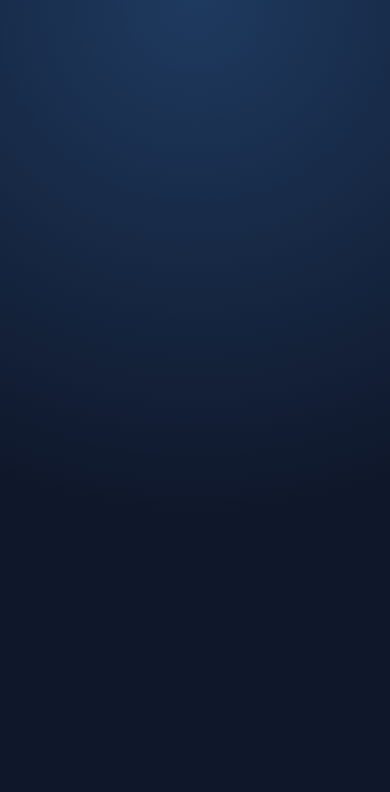
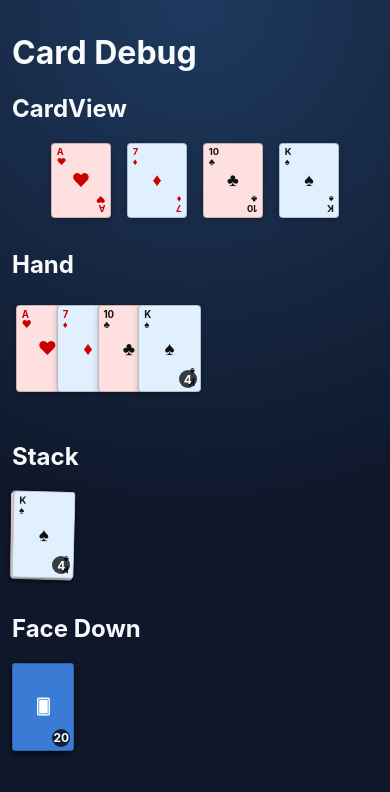
Before and after one commit to Hero472/topo-frontend, a React (Vite) app in the folder game-client/: page /debug in a window 390 px wide. Before the commit this address had no page. Shown: the top 792 px of the page. Built offline with nearby package versions, Linux system fonts and the light colour scheme.

Commit message:
phone working changed css CardPile CardView

```diff
--- a/game-client/src/App.tsx
+++ b/game-client/src/App.tsx
@@ -2,6 +2,7 @@ import { JoinPage } from "./pages/JoinPage";
 import GamePage from "./pages/GamePage";
 import MainMenuPage from "./pages/MainMenuPage";
 import { Route, Routes } from "react-router-dom";
+import DebugPage from "./pages/DebugPage";
 
 export default function App() {
     return (
@@ -9,6 +10,7 @@ export default function App() {
             <Route path="/" element={<MainMenuPage />} />
             <Route path="/join" element={<JoinPage />} />
             <Route path="/game" element={<GamePage />} />
+            <Route path="/debug" element={<DebugPage />} />
         </Routes>
     );
 }
--- a/game-client/src/components/game/CardPile.css
+++ b/game-client/src/components/game/CardPile.css
@@ -1,7 +1,20 @@
 /* Container Wrapper */
 .card-pile-wrapper {
   display: inline-block;
+  max-width: 100%;
   transform: rotate(var(--pile-rotation, 0deg));
+}
+
+.card-pile-scroll-outer {
+  max-width: 100%;
+}
+
+.card-pile-scroll-outer.is-scrollable {
+  overflow-x: auto;
+  overflow-y: visible;
+  -webkit-overflow-scrolling: touch;
+  scrollbar-width: thin;
+  padding: 6px 4px 14px;
 }
 
 .card-pile-container {
@@ -12,30 +25,28 @@
   transition: outline 0.15s ease;
 }
 
-/* Size Configurations */
 .card-pile-container.size-normal {
-  --card-w: 6em;
-  --card-h: 8.4em;
+  --card-w: clamp(56px, 16vw, 92px);
+  --card-h: calc(var(--card-w) * 1.4);
   --badge-size: 1.5em;
   --badge-font: 0.75rem;
 }
 
 .card-pile-container.size-small {
-  --card-w: 4em;
-  --card-h: 5.6em;
+  --card-w: clamp(38px, 11vw, 62px);
+  --card-h: calc(var(--card-w) * 1.4);
   --badge-size: 1.2em;
   --badge-font: 0.65rem;
 }
 
-/* Dragging visual states */
 .card-pile-container.is-drag-over {
   outline: 2px dashed #4a90e2;
 }
 
-/* Dynamically calculate container sizes using the total card count */
 .card-pile-container.layout-hand {
   width: calc(var(--card-w) + (var(--total-cards) - 1) * var(--overlap-em));
   height: var(--card-h);
+  flex: 0 0 auto;
 }
 
 .card-pile-container.layout-stack {
@@ -43,11 +54,9 @@
   height: calc(var(--card-h) + (var(--total-cards) - 1) * var(--offset-px));
 }
 
-/* Fallbacks for when the pile is empty */
 .card-pile-container[data-empty="true"].layout-hand { width: var(--card-w); }
 .card-pile-container[data-empty="true"].layout-stack { height: var(--card-h); }
 
-/* Labels and Badge overlays */
 .card-pile-empty-label {
   position: absolute;
   inset: 0;
@@ -78,7 +87,6 @@
   pointer-events: none;
 }
 
-/* Card Elements Positioning */
 .card-pile-item {
   position: absolute;
   width: var(--card-w);
@@ -108,7 +116,6 @@
   cursor: grabbing;
 }
 
-/* Responsive Media Queries */
 @media (max-width: 600px) {
   .card-pile-container.size-normal { font-size: 0.85em; }
   .card-pile-container.size-small { font-size: 0.75em; }
--- a/game-client/src/components/game/CardPile.tsx
+++ b/game-client/src/components/game/CardPile.tsx
@@ -127,9 +127,8 @@ export default function CardPile({
   const { ref, dragOver } = useDropTarget({ stackId, allowedSourceIds, allowSelfDrop });
 
   const badge = count ?? cards.length;
-  const displayEmptyLabel = emptyLabel || stackId;   // show the stackId when empty
+  const displayEmptyLabel = emptyLabel || stackId;
 
-  // Combine parent-level configurations into a clean CSS custom properties object
   const pileStyles = {
     "--pile-rotation": `${rotation}deg`,
     "--overlap-em": `${overlap}em`,
@@ -180,8 +179,13 @@ export default function CardPile({
     );
   });
 
+  const isScrollableHand = layout === "hand";
+
   return (
     <div className="card-pile-wrapper" style={pileStyles}>
+      <div
+        className={`card-pile-scroll-outer ${isScrollableHand ? "is-scrollable" : ""}`}
+      >
         <div
           ref={ref}
           className={`card-pile-container layout-${layout} ${
@@ -204,5 +208,6 @@ export default function CardPile({
           {renderedCards}
         </div>
       </div>
+    </div>
   );
 }
--- a/game-client/src/components/game/CardView.css
+++ b/game-client/src/components/game/CardView.css
@@ -1,6 +1,6 @@
 .card-view {
-    --card-width: clamp(60px, 10vw, 100px);
-    --card-height: calc(var(--card-width) * 1.4);
+    --card-width: var(--card-w, clamp(60px, 15vw, 100px));
+    --card-height: var(--card-h, calc(var(--card-width) * 1.4));
 
     display: inline-flex;
     align-items: center;
@@ -27,7 +27,7 @@
 
 
 .card-view.small {
-    --card-width: clamp(35px, 7vw, 60px);
+    --card-width: var(--card-w, clamp(35px, 9vw, 60px));
     box-shadow: none;
 }
 
@@ -80,3 +80,14 @@
 .center-suit {
     font-size:2.5em;
 }
+
+@media (max-width: 420px) {
+    .card-view {
+        --card-height: var(--card-h, calc(var(--card-width) * 1.25));
+    }
+
+    .card-view img {
+        object-fit: contain;
+        background: white;
+    }
+}
--- a/game-client/src/index.css
+++ b/game-client/src/index.css
@@ -8,104 +8,69 @@
   --accent-bg: rgba(170, 59, 255, 0.1);
   --accent-border: rgba(170, 59, 255, 0.5);
   --social-bg: rgba(244, 243, 236, 0.5);
+
   --shadow:
-    rgba(0, 0, 0, 0.1) 0 10px 15px -3px, rgba(0, 0, 0, 0.05) 0 4px 6px -2px;
+    rgba(0, 0, 0, 0.1) 0 10px 15px -3px,
+    rgba(0, 0, 0, 0.05) 0 4px 6px -2px;
 
-  --sans: system-ui, 'Segoe UI', Roboto, sans-serif;
-  --heading: system-ui, 'Segoe UI', Roboto, sans-serif;
+  --sans: system-ui, "Segoe UI", Roboto, sans-serif;
+  --heading: system-ui, "Segoe UI", Roboto, sans-serif;
   --mono: ui-monospace, Consolas, monospace;
 
   font: 18px/145% var(--sans);
   letter-spacing: 0.18px;
-  color-scheme: light dark;
   color: var(--text);
   background: var(--bg);
+
   font-synthesis: none;
   text-rendering: optimizeLegibility;
   -webkit-font-smoothing: antialiased;
   -moz-osx-font-smoothing: grayscale;
-
-  @media (max-width: 1024px) {
-    font-size: 16px;
-  }
 }
 
-@media (prefers-color-scheme: dark) {
-  :root {
-    --text: #9ca3af;
-    --text-h: #f3f4f6;
-    --bg: #16171d;
-    --border: #2e303a;
-    --code-bg: #1f2028;
-    --accent: #c084fc;
-    --accent-bg: rgba(192, 132, 252, 0.15);
-    --accent-border: rgba(192, 132, 252, 0.5);
-    --social-bg: rgba(47, 48, 58, 0.5);
-    --shadow:
-      rgba(0, 0, 0, 0.4) 0 10px 15px -3px, rgba(0, 0, 0, 0.25) 0 4px 6px -2px;
-  }
+* {
+  box-sizing: border-box;
+}
 
-  #social .button-icon {
-    filter: invert(1) brightness(2);
-  }
+html,
+body,
+#root {
+  margin: 0;
+  min-width: 0;
+  min-height: 100%;
+}
+
+html,
+body {
+  width: 100%;
+  overflow-x: hidden;
+}
+
+body {
+  min-height: 100svh;
 }
 
 #root {
-  width: 1126px;
-  max-width: 100%;
+  width: min(1126px, 100%);
+  min-height: 100svh;
   margin: 0 auto;
-  text-align: center;
-  border-inline: 1px solid var(--border);
-  min-height: 100svh;
+
   display: flex;
   flex-direction: column;
-  box-sizing: border-box;
+
+  text-align: center;
+
+  border-inline: 1px solid var(--border);
 }
 
-body {
-  margin: 0;
-}
+/* Phone */
+@media (max-width: 600px) {
+  :root {
+    font-size: 16px;
+  }
 
-h1,
-h2 {
-  font-family: var(--heading);
-  font-weight: 500;
-  color: var(--text-h);
-}
-
-h1 {
-  font-size: 56px;
-  letter-spacing: -1.68px;
-  margin: 32px 0;
-  @media (max-width: 1024px) {
-    font-size: 36px;
-    margin: 20px 0;
+  #root {
+    width: 100%;
+    border-inline: 0;
   }
 }
-h2 {
-  font-size: 24px;
-  line-height: 118%;
-  letter-spacing: -0.24px;
-  margin: 0 0 8px;
-  @media (max-width: 1024px) {
-    font-size: 20px;
-  }
-}
-p {
-  margin: 0;
-}
-
-code,
-.counter {
-  font-family: var(--mono);
-  display: inline-flex;
-  border-radius: 4px;
-  color: var(--text-h);
-}
-
-code {
-  font-size: 15px;
-  line-height: 135%;
-  padding: 4px 8px;
-  background: var(--code-bg);
-}
--- /dev/null
+++ b/game-client/src/pages/DebugPage.css
@@ -0,0 +1,27 @@
+.debug-page {
+    width: 100%;
+    box-sizing: border-box;
+    padding: 24px;
+    overflow-x: hidden;
+}
+
+.debug-section {
+    margin-bottom: 48px;
+}
+
+.debug-cards {
+    display: flex;
+    flex-wrap: wrap;
+    justify-content: center;
+    gap: 16px;
+}
+
+@media (max-width: 600px) {
+    .debug-page {
+        padding: 12px;
+    }
+
+    .debug-section {
+        margin-bottom: 32px;
+    }
+}
--- /dev/null
+++ b/game-client/src/pages/DebugPage.tsx
@@ -0,0 +1,66 @@
+import CardView from "../components/game/CardView";
+import CardPile from "../components/game/CardPile";
+import type { Card } from "../types/types";
+import "./DebugPage.css";
+
+const cards: Card[] = [
+    { suit: "hearts", value: 1, deck: "red" },
+    { suit: "diamonds", value: 7, deck: "blue" },
+    { suit: "clubs", value: 10, deck: "red" },
+    { suit: "spades", value: 13, deck: "blue" },
+];
+
+export default function DebugPage() {
+    return (
+        <main className="debug-page">
+            <h1>Card Debug</h1>
+
+            <section className="debug-section">
+                <h2>CardView</h2>
+
+                <div className="debug-cards">
+                    {cards.map((card, index) => (
+                        <CardView
+                            key={`${card.deck}-${card.suit}-${card.value}-${index}`}
+                            card={card}
+                        />
+                    ))}
+                </div>
+            </section>
+
+            <section className="debug-section">
+                <h2>Hand</h2>
+
+                <CardPile
+                    cards={cards}
+                    stackId="debug-hand"
+                    layout="hand"
+                    overlap={3}
+                />
+            </section>
+
+            <section className="debug-section">
+                <h2>Stack</h2>
+
+                <CardPile
+                    cards={cards}
+                    stackId="debug-stack"
+                    layout="stack"
+                    scatter
+                />
+            </section>
+
+            <section className="debug-section">
+                <h2>Face Down</h2>
+
+                <CardPile
+                    cards={cards}
+                    stackId="debug-face-down"
+                    layout="stack"
+                    faceDown
+                    count={20}
+                />
+            </section>
+        </main>
+    );
+}
```
Lines whose indentation alone changed are shown as unchanged.
